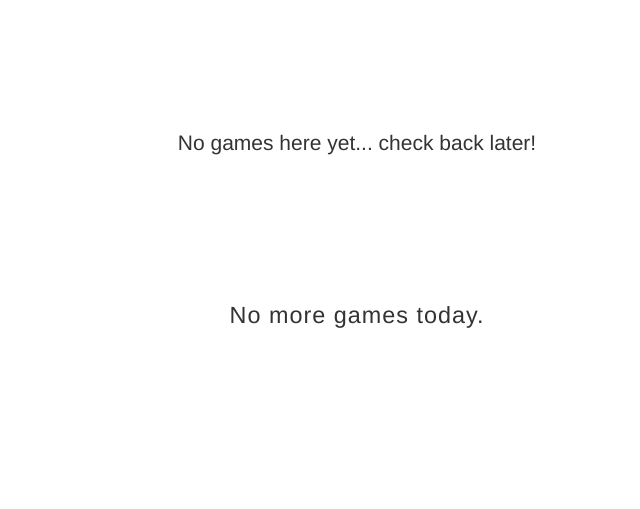
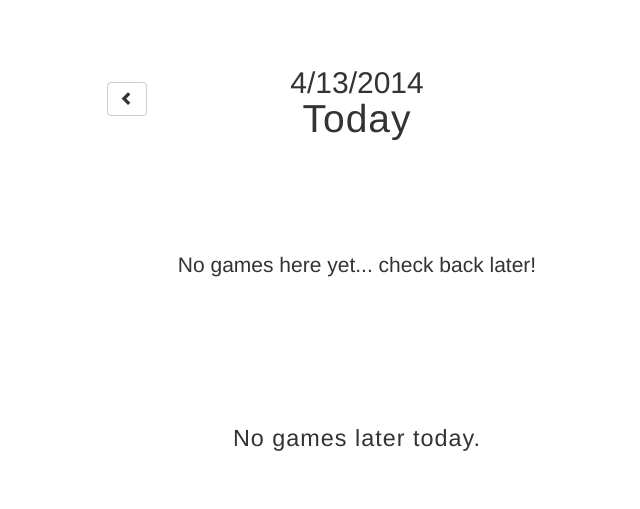
Before and after one commit to jrwells/hackillinois, a PHP site: page / in a window 1280 px wide. Shown: the top 509 px of the page, without its empty margins (283-923 px from the left). Run offline with PHP 8.4, Linux system fonts and the light colour scheme; tables that the repository leaves empty hold one stand-in row (values such as "Sample post"); some libraries are stand-ins or nearby versions.

Commit message:
add historical browsing

```diff
--- a/index.php
+++ b/index.php
@@ -1,5 +1,5 @@
 <?php
-// error_reporting(E_ALL); ini_set('display_errors', 1);
+error_reporting(E_ALL); ini_set('display_errors', 1);
 
 $db = new mysqli(
 	'localhost',
@@ -7,7 +7,41 @@
 	'zLoV$&mF*M#w',
 	'colorap5_unclec');
 
-$listQuery = 'SELECT `start_time`, `full_summary` FROM `games` WHERE `start_time` < NOW() AND `finished` = 1 ORDER BY `start_time` DESC;';
+$openingDay = mktime(0, 0, 0, 3, 31, 2014);
+$today = strtotime('today midnight');
+$yesterday = $today - 86400;
+$tomorrow = $today + 86400;
+
+if(isset($_GET['teaser'])) {
+	$data_mode = 'teaser_text';
+	$link_addition = '&teaser';
+}
+
+else {
+	$data_mode = 'full_summary';
+	$link_addition = '';
+}
+
+if(isset($_GET['date'])) {
+	$requestedDate = strtotime($_GET['date']);
+
+	if($requestedDate < $openingDay) {
+		$requestedDate = $openingDay;
+	}
+
+	else if($requestedDate > $today) {
+		$requestedDate = $today;
+	}
+
+	$queryTimeMySQL = date('Y-m-d H:i:s', $requestedDate);
+}
+
+else {
+	$requestedDate = $today;
+	$queryTimeMySQL = date('Y-m-d H:i:s', $today);
+}
+
+$listQuery = 'SELECT `start_time`, `' . $data_mode . '` FROM `games` WHERE `start_time` > "' . $queryTimeMySQL . '" AND `start_time` < DATE_ADD("' . $queryTimeMySQL . '", INTERVAL 24 HOUR) AND `finished` = 1 ORDER BY `start_time` DESC;';
 
 $feed = '';
 if($result = $db->query($listQuery)) {
@@ -17,8 +51,8 @@
 
 		$feed .= '<div class="meta col-md-1"><p>' . $gametimeString . "</p></div>\n";
 
-		$feed .= '<div class="col-md-10 col-md-offset-1">' . "\n";
-		$feed .= '<h2>' . $row['full_summary'] . "</h2><br />\n";
+		$feed .= '<div class="game col-md-10 col-md-offset-1">' . "\n";
+		$feed .= '<h2>' . $row[$data_mode] . "</h2><br />\n";
 		$feed .= "</div>\n";
 	}
 
@@ -27,6 +61,39 @@
 	}
 }
 
+// build date header with a few special labeled days
+$date = date("n/j/Y", $requestedDate);
+
+if($requestedDate == $today) {
+	$extra = 'Today';
+}
+
+else if($requestedDate == $yesterday) {
+	$extra = 'Yesterday';
+}
+
+else if($requestedDate == $tomorrow) {
+	$extra = 'Tomorrow';
+}
+
+else if($requestedDate == $openingDay) {
+	$extra = 'Opening Day 2014';
+}
+
+else {
+	$extra = '';
+}
+
+if(strlen($extra)) {
+	$date .= "<br><small>$extra</small>";
+}
+
+// generate time pagination links
+$prev_link = '/unclec/?date=' . date('n/j/Y', $requestedDate - 86400) . $link_addition;
+$next_link = '/unclec/?date=' . date('n/j/Y', $requestedDate + 86400) . $link_addition;
+
+// show how many games are left today (if we're looking at today)
+if($requestedDate == $today) {
 	$remainingQuery = 'SELECT COUNT(1) FROM `games` WHERE `start_time` > DATE_SUB(NOW(), INTERVAL 3 HOUR) AND `finished` = 0;';
 	if($result = $db->query($remainingQuery)) {
 		$row = $result->fetch_row();
@@ -43,7 +110,8 @@
 		}
 
 		$feed .= '<div class="clearfix"></div>';
-	$feed .= '<h1 class="moregames"><small>' . $amount . ' more game' . $s . ' today.</small></h1>';
+		$feed .= '<h1 class="moregames"><small>' . $amount . ' game' . $s . ' later today.</small></h1>';
+	}
 }
 
 // funtimes
@@ -62,13 +130,37 @@
 ?><!doctype html>
 <html lang="en">
 <head>
-	<title>Uncle Charlie's <?= $house; ?></title>
+	<title>Buntly</title>
 	<link rel="stylesheet" href="//netdna.bootstrapcdn.com/bootstrap/3.1.1/css/bootstrap.min.css">
 	<script src="//netdna.bootstrapcdn.com/bootstrap/3.1.1/js/bootstrap.min.js"></script>
 	<link rel="stylesheet" href="style.css">
 </head>
 <body>
 	<div class="container">
+		<div class="row top">
+			<div class="col-md-4" style="text-align: right">
+				<? if($requestedDate != $openingDay): ?>
+				<a href="<?= $prev_link; ?>">
+					<button type="button" class="btn btn-default">
+						<span class="glyphicon glyphicon-chevron-left"></span>
+					</button>
+				</a>
+				<? endif; ?>
+			</div>
+			<div class="col-md-4" style="text-align: center">
+				<h2><?= $date; ?></h2>
+			</div>
+			<div class="col-md-4" style="text-align: left">
+				<? if($requestedDate != $today): ?>
+				<a href="<?= $next_link; ?>">
+					<button type="button" class="btn btn-default">
+						<span class="glyphicon glyphicon-chevron-right"></span>
+					</button>
+				</a>
+				<? endif; ?>
+			</div>
+		</div>
+		<div class="clearfix"></div>
 		<?= $feed; ?>
 	</div>
 </body>
--- a/style.css
+++ b/style.css
@@ -1,12 +1,18 @@
-body {
-	padding-top: 10%;
-}
-
 h1 {
 	font-weight: normal;
 }
 
-h2 {
+.top {
+	text-align: center;
+	margin-top: 4%;
+	margin-bottom: 9%;
+}
+
+	.top button {
+		margin-top: 10%;
+	}
+
+.game h2 {
 	line-height: 1.3em;
 	font-weight: normal;
 	margin-top: 0;
@@ -25,6 +31,13 @@
 		color: #333;
 	}
 
+	h2 small {
+		font-weight: 100;
+		color: #333;
+		letter-spacing: 1px;
+		font-size: 1.3em;
+	}
+
 .meta p {
 	color: #333;
 	font-size: 2em;
```
Lines whose indentation alone changed are shown as unchanged.
